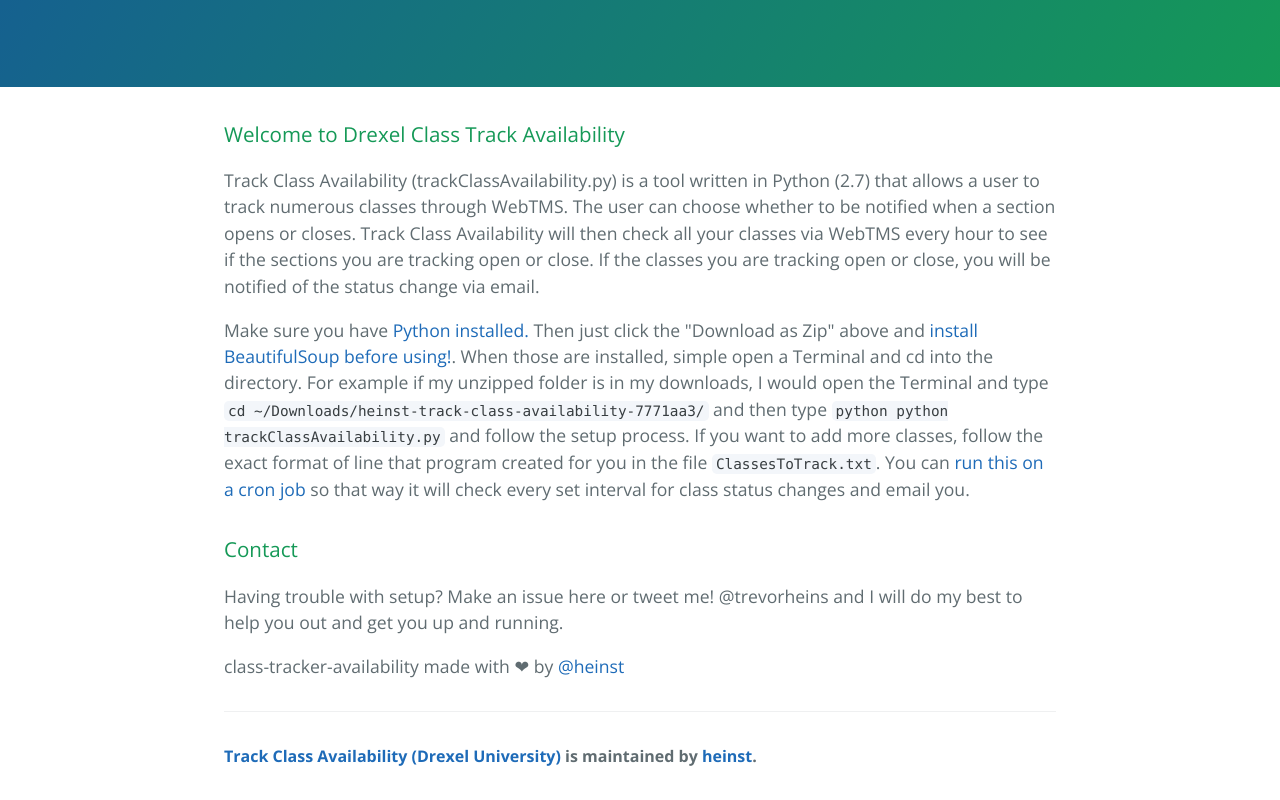
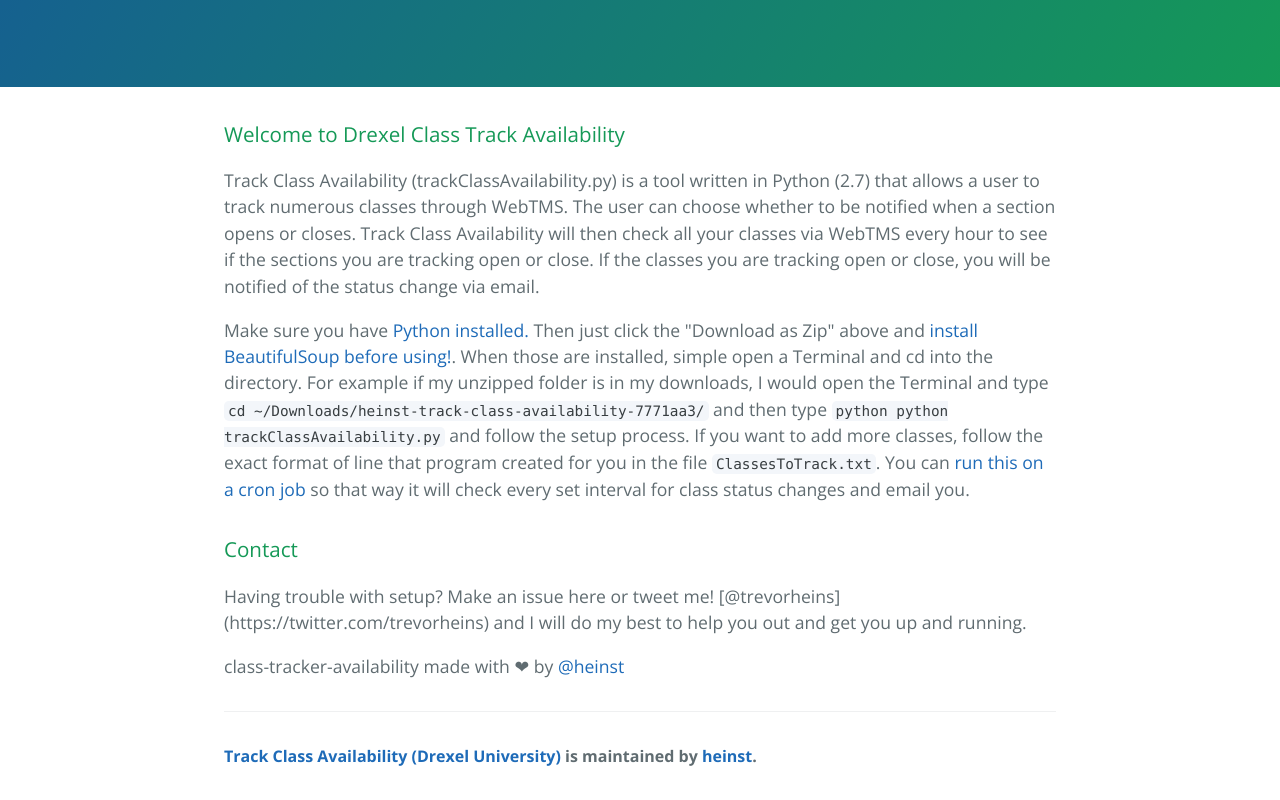
Before and after one commit to heinst/track-class-availability, a plain HTML site: page index.html in a window 1280 px wide. Shown: the part 404-1204 px from the top of the page. Drawn offline with nearby package versions, Linux system fonts and the light colour scheme.

Commit message:
Added link to twitter
Added link to twitter

```diff
--- a/index.html
+++ b/index.html
@@ -29,7 +29,7 @@
 <h3>
 <a id="contact" class="anchor" href="#contact" aria-hidden="true"><span class="octicon octicon-link"></span></a>Contact</h3>
 
-<p>Having trouble with setup? Make an issue here or tweet me! @trevorheins and I will do my best to help you out and get you up and running.</p>
+<p>Having trouble with setup? Make an issue here or tweet me! [@trevorheins](https://twitter.com/trevorheins) and I will do my best to help you out and get you up and running.</p>
 
 <p>class-tracker-availability made with ❤ by <a href="https://github.com/heinst" class="user-mention">@heinst</a></p>
 
```
